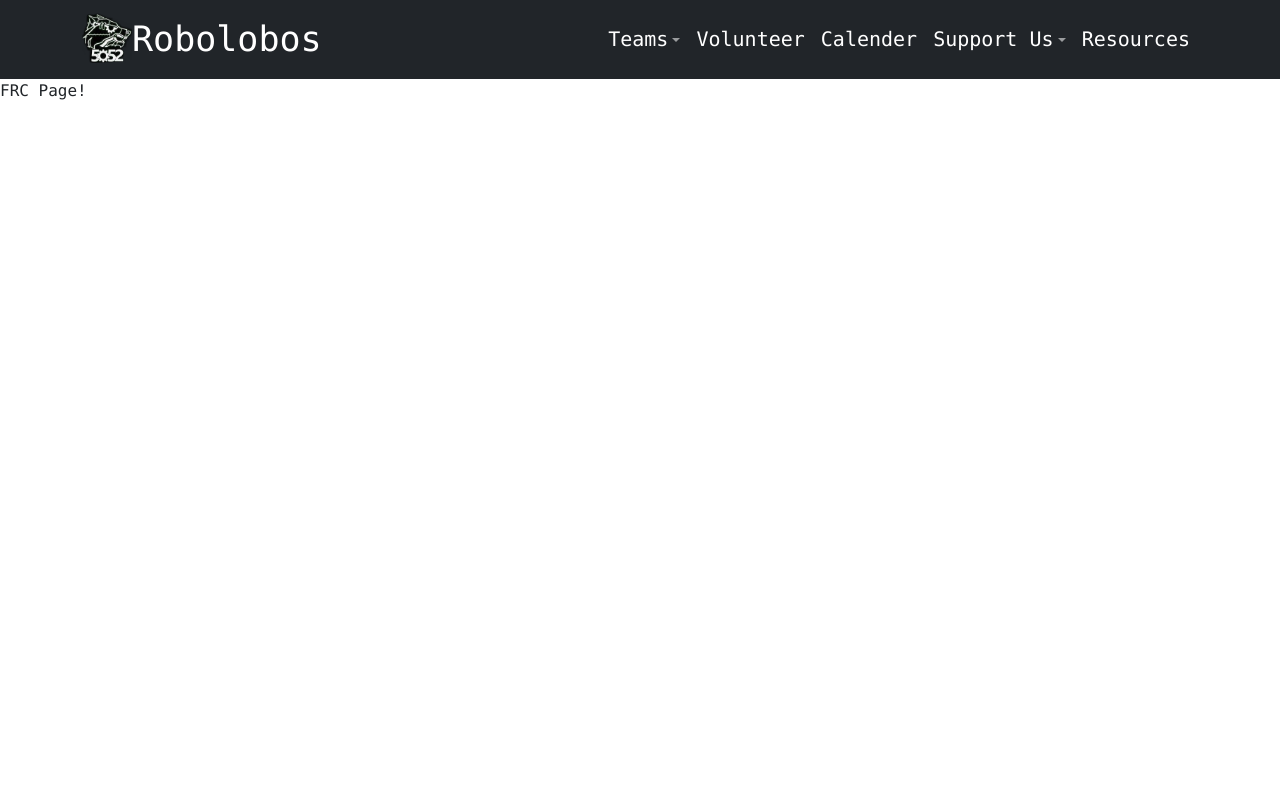
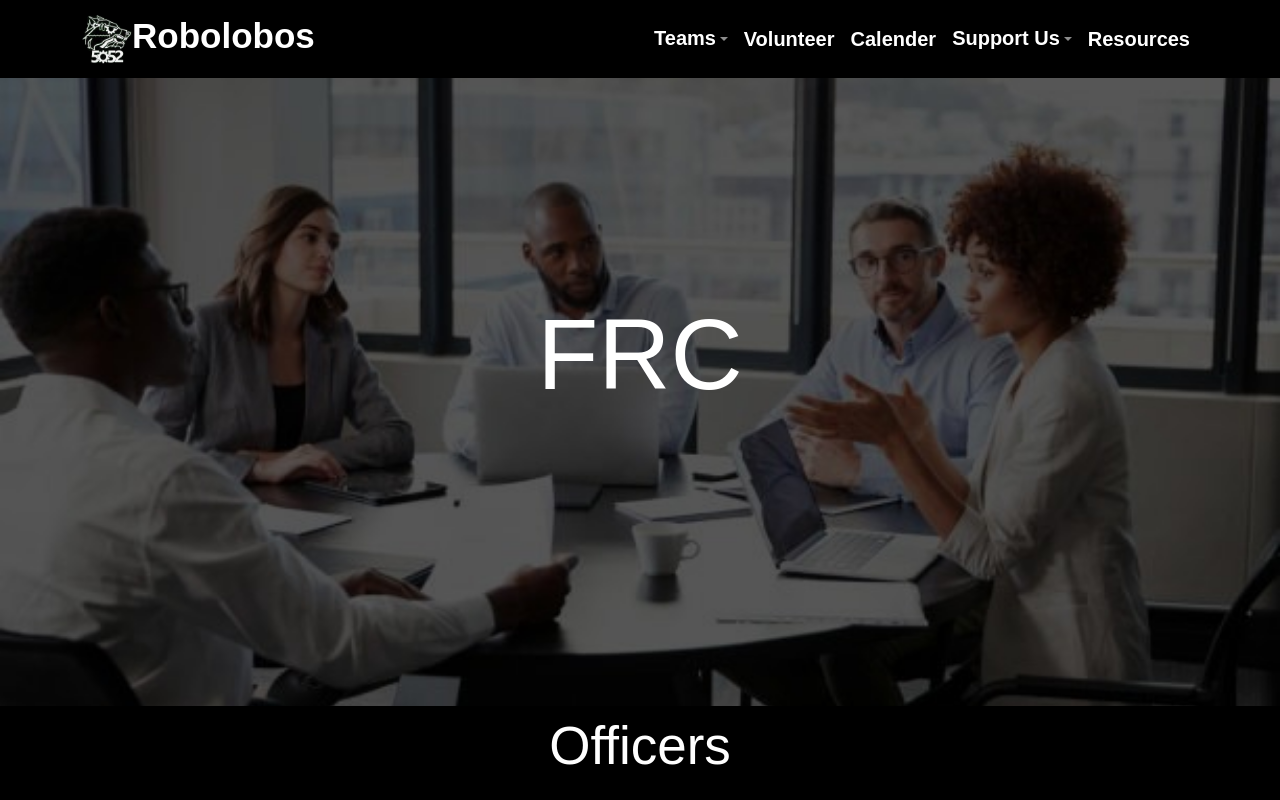
Before and after one commit to git-yash/robolobos-website, a React (Create React App) app: page /Teams/FRC in a window 1280 px wide. Built offline with nearby package versions, Linux system fonts and the light colour scheme.

Commit message:
changed nav bar color

```diff
--- a/src/Components/RoboNavbar/RoboNavbar.css
+++ b/src/Components/RoboNavbar/RoboNavbar.css
@@ -0,0 +1,31 @@
+.Navbar {
+    font-family: 'proxima-nova', sans-serif;
+    font-style: normal;
+    font-weight: 400;
+    font-size: 15px;
+    line-height: 44px;
+
+    background-color: black;
+
+}
+
+.NavDropdown {
+    background-color: black;
+}
+
+.FontStuff1 {
+    font-family: 'proxima-nova', sans-serif;
+    font-style: normal;
+    font-weight: bold;
+    line-height: 44px;
+    color: white;
+    font-size: 35px;
+}
+
+.FontStuff {
+    font-family: 'proxima-nova', sans-serif;
+    font-style: normal;
+    font-weight: bold;
+    color: white;
+    font-size: 20px;
+}
--- a/src/Components/RoboNavbar/RoboNavbar.tsx
+++ b/src/Components/RoboNavbar/RoboNavbar.tsx
@@ -7,9 +7,9 @@ import './RoboNavbar.css'
 
 function RoboNavbar() {
     return (
-        <Navbar bg="dark" variant="dark" expand="lg" sticky="top">
+        <Navbar bg="#09240d" variant="dark" className="Navbar" expand="lg" sticky="top">
             <Container>
-                <Navbar.Brand href="/" style={{color: "white", fontSize:35, fontFamily:"Lucida Console"}}>
+                <Navbar.Brand href="/" className="FontStuff1">
                     <img
                         src="/roboticsLogo.png"
                         width="50"
@@ -22,46 +22,47 @@ function RoboNavbar() {
                 <Navbar.Toggle aria-controls="basic-navbar-nav"/>
                 <Navbar.Collapse id="basic-navbar-nav">
                     <Nav className="collapse navbar-collapse justify-content-end margin-left">
-                        <NavDropdown title={<span style={{color: "white", fontSize:20, fontFamily:"Lucida Console"}}>Teams</span>}
+                        <NavDropdown title={<span className="FontStuff">Teams</span>}
                                      id="basic-nav-dropdown"
+                                     className="NavDropdown"
                                      menuVariant="dark">
-                            <NavDropdown.Item href="/Teams/FRC" style={{color: "white", fontFamily:"Lucida Console"}}>
+                            <NavDropdown.Item href="/Teams/FRC" className="FontStuff">
                                 FRC
                             </NavDropdown.Item>
                             <NavDropdown.Divider/>
-                            <NavDropdown.Item href="/Teams/FTC" style={{color: "white", fontFamily:"Lucida Console"}}>
+                            <NavDropdown.Item href="/Teams/FTC" className="FontStuff">
                                 FTC
                             </NavDropdown.Item>
                         </NavDropdown>
-                        <Nav.Link href="/Volunteer" style={{color: "white", fontSize:20, fontFamily:"Lucida Console"}}>
+                        <Nav.Link href="/Volunteer" className="FontStuff">
                             Volunteer</Nav.Link>
-                        <Nav.Link href="/Calender" style={{color: "white", fontSize:20, fontFamily:"Lucida Console"}}>
+                        <Nav.Link href="/Calender" className="FontStuff">
                             Calender</Nav.Link>
-                        <NavDropdown title={<span style={{color: "white", fontSize:20, fontFamily:"Lucida Console"}}>
+                        <NavDropdown title={<span className="FontStuff">
                             Support Us</span>} id="basic-nav-dropdown"
                                      menuVariant="dark">
                             <NavDropdown.Item href="/Support-Us/Booster"
-                                              style={{color: "white", fontFamily:"Lucida Console"}}>
+                                              className="FontStuff">
                                 Booster
                             </NavDropdown.Item>
                             <NavDropdown.Divider/>
                             <NavDropdown.Item href="/Support-Us/Store"
-                                              style={{color: "white", fontFamily:"Lucida Console"}}>
+                                              className="FontStuff">
                                 Store
                             </NavDropdown.Item>
                             <NavDropdown.Divider/>
                             <NavDropdown.Item href="/Support-Us/Donate"
-                                              style={{color: "white", fontFamily:"Lucida Console"}}>
+                                              className="FontStuff">
                                 Donate
                             </NavDropdown.Item>
                             <NavDropdown.Divider/>
                             <NavDropdown.Item href="/Support-Us/Fundraising"
-                                              style={{color: "white", fontFamily:"Lucida Console"}}>
+                                              className="FontStuff">
                                 Fundraising
                             </NavDropdown.Item>
                         </NavDropdown>
                         <Nav.Link href="/Resources"
-                                  style={{color: "white", fontSize:20, fontFamily:"Lucida Console"}}>Resources</Nav.Link>
+                                  className="FontStuff">Resources</Nav.Link>
                     </Nav>
                 </Navbar.Collapse>
             </Container>
--- a/src/Screens/HomePage/HomePage.css
+++ b/src/Screens/HomePage/HomePage.css
@@ -1,10 +1,27 @@
 .parallax {
-    background-image: url("../../../public/largeRoboticsLogo.jpg");
+    background-image: url("../../../public/stockWorking.jpg");
     min-height: 1000px;
     background-attachment: fixed;
     background-position: center;
     background-repeat: no-repeat;
     background-size: cover;
+}
+
+.NameH1 {
+    width: 1345px;
+    text-align: center;
+    margin: auto;
+    height: 100px;
+}
+
+.AboutP {
+    width: 1345px;
+    margin: auto;
+    text-align: center;
+    text-align-all: center;
+    font-size: 30px;
+    color: white;
+    transform: translate(0%, 300%);
 }
 
 .parallax h1 {
@@ -14,11 +31,11 @@
     font-size: 100px;
     color: white;
     transform: translate(0%, 180%);
-    background-color: #12471A;
+    #background-color: #12471A;
 }
 
 h1, h2, h3, p {
-    font-family: "Lucida Console", sans-serif;
+    font-family: 'proxima-nova', sans-serif;
 }
 
 .sponsorCardContainer {
@@ -29,7 +46,7 @@ h1, h2, h3, p {
     width: 100%;
     align-items: center;
     padding-top: 50px;
-    background-color: #12471A;
+    background-color: black;
 }
 
 .sponsorH1 {
@@ -37,17 +54,18 @@ h1, h2, h3, p {
     color: white;
     padding: 0;
     font-size: 5px;
+    height: 20px;
     text-anchor: middle;
     vertical-align: text-top;
-    background-color: black;
+    #background-color: black;
 }
 
 .sponsorDiv {
     height: 800px;
-    background-color: #12471A;
+    background-color: black;
 }
 
 .aboutDiv {
-    height: 1000px;
+    height: 500px;
     background-color: #12471A;
 }
--- /dev/null
+++ b/src/Screens/TeamsDropDown/FRCPage/FRCPage.css
@@ -0,0 +1,5 @@
+.FRCh1 {
+    width: 250px;
+    text-align: center;
+    margin: auto;
+}
--- a/src/Screens/TeamsDropDown/FRCPage/FRCPage.tsx
+++ b/src/Screens/TeamsDropDown/FRCPage/FRCPage.tsx
@@ -1,8 +1,68 @@
 import * as React from "react";
+import "./FRCPage.css";
+import ProfileCard from "../../../Components/ProfileCard/ProfileCard";
 
 const FRCPage = () => {
+
     return (
-        <p>FRC Page!</p>
+        <>
+            <meta name="viewport" content="width=device-width, initial-scale=1"/>
+            <body>
+                    <div className="parallax"> <h1 className="FRCh1">FRC</h1>
+
+                        <div style={{padding: 240}}></div>
+
+                        <h1 className="sponsorH1" style={{fontSize: 53}}>Officers</h1>
+                        <div className="sponsorDiv">
+                            <br/><br/><br/>
+                            <div className="sponsorCardContainer">
+                                <ProfileCard
+                                    name="Silly guy 1"
+                                    image="../logo512.png"
+                                    description="Officer of FTC robotics \n Officer of FTC robotics \n Officer of FTC robotics \n Officer of FTC robotics"/>
+                                <ProfileCard
+                                    name="Silly guy 2"
+                                    image="../logo512.png"
+                                    description="Officer of FTC robotics \n Officer of FTC robotics \n Officer of FTC robotics \n Officer of FTC robotics"/>
+                                <ProfileCard
+                                    name="Silly guy 3"
+                                    image="../logo512.png"
+                                    description="Officer of FTC robotics \n Officer of FTC robotics \n Officer of FTC robotics \n Officer of FTC robotics"/>
+                                <ProfileCard
+                                    name="Silly guy 4"
+                                    image="../logo512.png"
+                                    description="Officer of FTC robotics \n Officer of FTC robotics \n Officer of FTC robotics \n Officer of FTC robotics"/>
+                            </div>
+                        </div>
+
+                <div style={{padding: 100}}></div>
+
+                <div className="aboutDiv">
+                    <h1 className="sponsorH1" style={{fontSize: 53}}>About</h1>
+                    <div style={{padding: 100}}></div>
+                    <h3 style={{textAlign: 'center', color: 'white', fontSize: 32}}>
+                        Some very cool text about our brand and stuff
+                        Some very cool text about our brand and stuff
+                        Some very cool text about our brand and stuff
+                        Some very cool text about our brand and stuff
+                        Some very cool text about our brand and stuff
+                        Some very cool text about our brand and stuff
+                        Some very cool text about our brand and stuff
+                        Some very cool text about our brand and stuff
+                        Some very cool text about our brand and stuff
+                        Some very cool text about our brand and stuff
+                        Some very cool text about our brand and stuff
+                        Some very cool text about our brand and stuff
+                        Some very cool text about our brand and stuff
+                        Some very cool text about our brand and stuff
+                    </h3>
+                </div>
+
+                <div style={{padding: 100}}></div>
+
+            </div>
+            </body>
+        </>
     );
 }
 
```
Also changed, not shown: src/Screens/HomePage/HomePage.tsx (+13 -21 lines), public/stockWorking.jpg (added).
